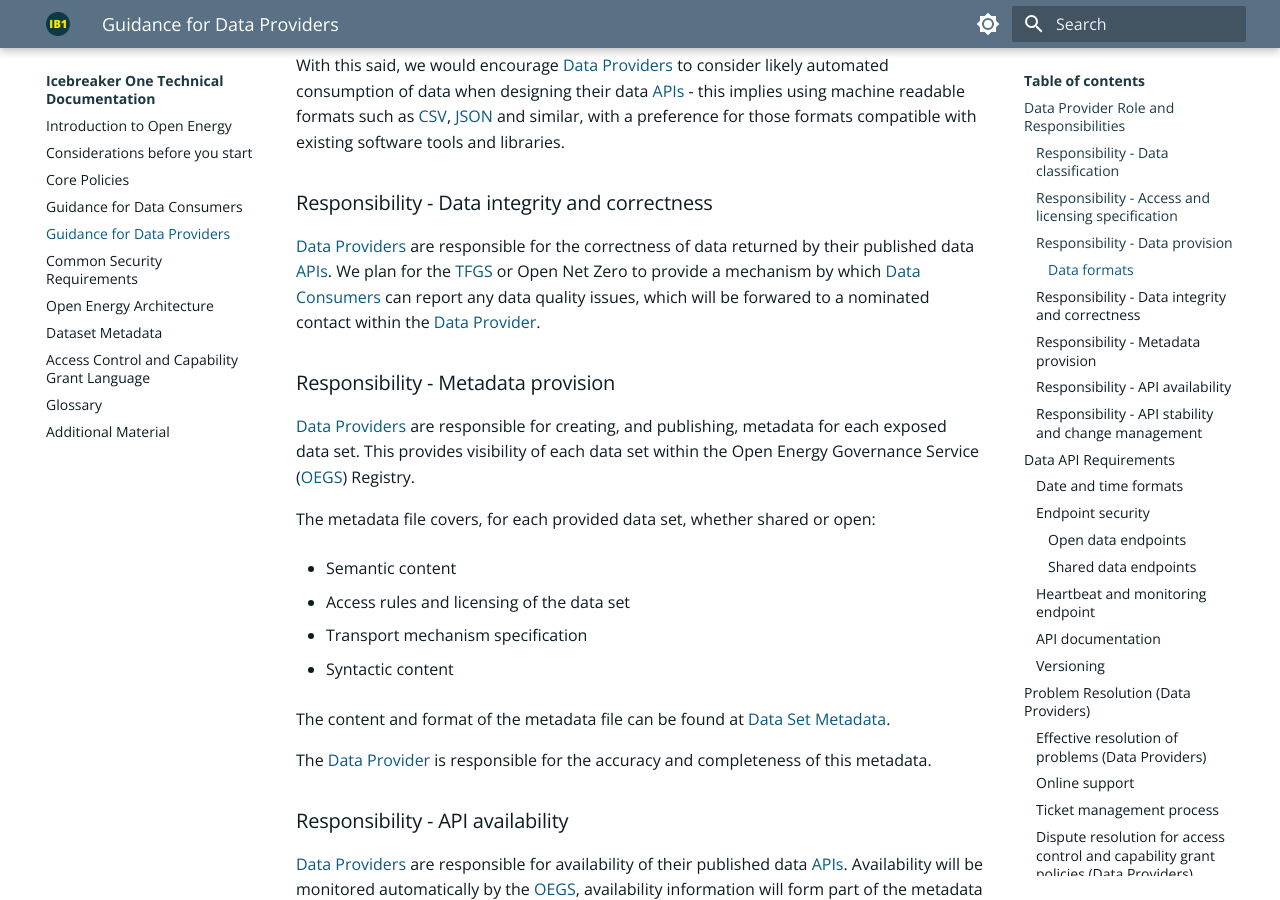
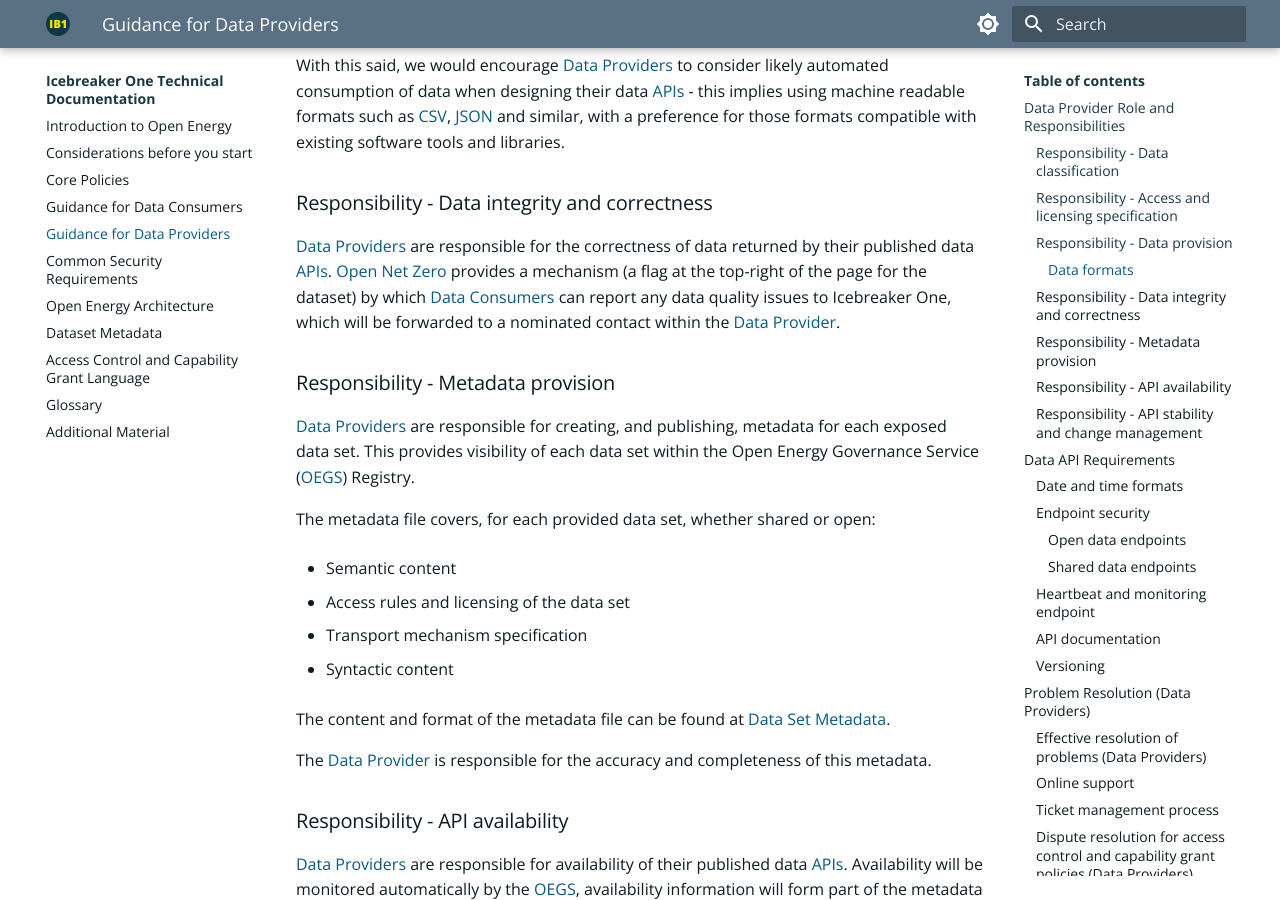
Before and after one commit to icebreakerone/ib1-technical-docs, an MkDocs documentation site: the page built from docs/ops_guidelines/data_provider_ops_guidelines.md, in a window 1280 px wide and 900 px high, scrolled down 1824 px. Built offline with MkDocs 1.6.1 and Material for MkDocs 9.7.7, drawn with Linux system fonts in a browser that asks for light colours; the version menu is left out.

Commit message:
docs/ops_guidelines/data_provider_ops_guidelines.md updated from https://stackedit.net/

```diff
--- a/docs/ops_guidelines/data_provider_ops_guidelines.md
+++ b/docs/ops_guidelines/data_provider_ops_guidelines.md
@@ -57,7 +57,7 @@
 
 ### Responsibility - Data integrity and correctness
 
-[Data Providers](../glossary.md#term-Data-Provider) are responsible for the correctness of data returned by their published data [APIs](../glossary.md#term-Application-programming-interface). We plan for the [TFGS](../glossary.md#term-Trust-Framework-Governance-Service) or Open Net Zero to provide a mechanism by which [Data Consumers](../glossary.md#term-Data-Consumer) can report any data quality issues, which will be forwared to a nominated contact within the [Data Provider](../glossary.md#term-Data-Provider).
+[Data Providers](../glossary.md#term-Data-Provider) are responsible for the correctness of data returned by their published data [APIs](../glossary.md#term-Application-programming-interface). [Open Net Zero](https://opennetzero.org) provides a mechanism (a flag at the top-right of the page for the dataset) by which [Data Consumers](../glossary.md#term-Data-Consumer) can report any data quality issues to Icebreaker One, which will be forwarded to a nominated contact within the [Data Provider](../glossary.md#term-Data-Provider).
 
 ### Responsibility - Metadata provision
 
```
Also changed, not shown: other parts of docs/ops_guidelines/data_provider_ops_guidelines.md (+1 -1 lines).
